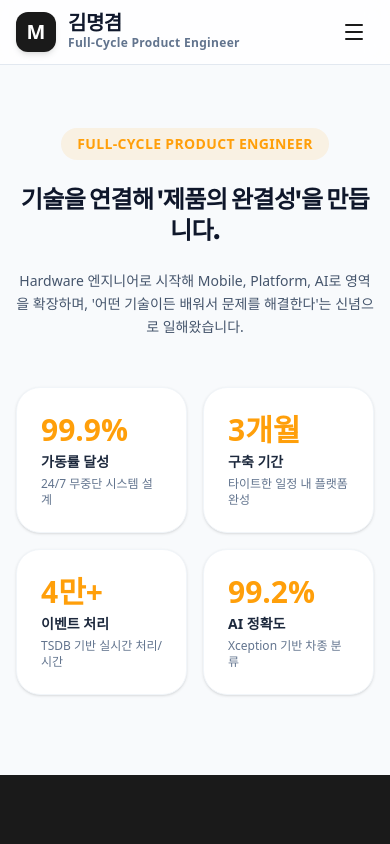
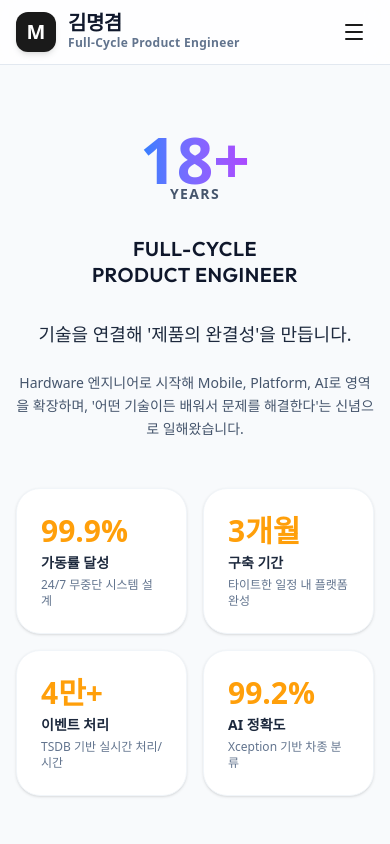
Before and after one commit to rlarua/me.portfolio, a React (Vite) app: page / in a window 390 px wide. Shown: the top 844 px of the page. Built offline with nearby package versions, Linux system fonts and the light colour scheme.

Commit message:
feat: animate hero section content and stats cards with framer-motion and update hero header structure

```diff
--- a/src/App.jsx
+++ b/src/App.jsx
@@ -482,37 +482,100 @@ const App = () => {
         <div className="max-w-7xl mx-auto">
           <div className="flex flex-col lg:flex-row items-center gap-12">
             <div className="flex-1 space-y-6 text-center lg:text-left">
-              <div className="inline-block px-4 py-1.5 bg-sunset-gold/10 text-sunset-gold rounded-full text-sm font-semibold tracking-wide uppercase">
-                {profile.title}
-              </div>
-              <h1 className="text-2xl sm:text-3xl md:text-5xl font-black text-slate-900 leading-[1.3] sm:leading-[1.1] tracking-tight">
-                {profile.motto}
-              </h1>
-              <p className="text-sm sm:text-base md:text-lg text-slate-600 max-w-2xl leading-relaxed">
+              {/* Hero Header: 18+ YEARS + Title */}
+              <motion.div
+                className="flex flex-col md:flex-row items-center md:items-center gap-8 md:gap-8 mb-8"
+                initial={{ opacity: 0, y: 20 }}
+                animate={{ opacity: 1, y: 0 }}
+                transition={{ duration: 0.6 }}
+              >
+                {/* Left: Experience Highlight */}
+                <motion.div
+                  className="experience-highlight flex-shrink-0 text-center md:text-left"
+                  initial={{ opacity: 0, scale: 0.8 }}
+                  animate={{ opacity: 1, scale: 1 }}
+                  transition={{ duration: 0.5, delay: 0.1 }}
+                >
+                  <div className="number text-[4rem] md:text-[5rem] font-bold leading-none bg-gradient-to-r from-blue-500 to-purple-500 bg-clip-text text-transparent">
+                    18+
+                  </div>
+                  <div className="label text-sm font-semibold tracking-[0.1em] text-slate-600 -mt-2 uppercase">
+                    YEARS
+                  </div>
+                </motion.div>
+
+                {/* Right: Title Block */}
+                <motion.div
+                  className="title-block text-center md:text-left"
+                  initial={{ opacity: 0, x: -20 }}
+                  animate={{ opacity: 1, x: 0 }}
+                  transition={{ duration: 0.5, delay: 0.3 }}
+                >
+                  <h1 className="text-xl md:text-2xl font-semibold leading-[1.3] tracking-wide text-slate-900 uppercase">
+                    FULL-CYCLE<br />PRODUCT ENGINEER
+                  </h1>
+                </motion.div>
+              </motion.div>
+
+              {/* Hero Description */}
+              <motion.p
+                className="hero-description text-lg md:text-xl font-medium text-slate-800 max-w-2xl"
+                initial={{ opacity: 0 }}
+                animate={{ opacity: 1 }}
+                transition={{ duration: 0.6, delay: 0.5 }}
+              >
+                기술을 연결해 '제품의 완결성'을 만듭니다.
+              </motion.p>
+
+              <motion.p
+                className="text-sm sm:text-base md:text-lg text-slate-600 max-w-2xl leading-relaxed"
+                initial={{ opacity: 0 }}
+                animate={{ opacity: 1 }}
+                transition={{ duration: 0.6, delay: 0.6 }}
+              >
                 {profile.description}
-              </p>
-              {/* <div className="flex flex-wrap justify-center lg:justify-start gap-4 pt-4">
+              </motion.p>
+
+              {/* <motion.div
+                className="flex flex-wrap justify-center lg:justify-start gap-4 pt-4"
+                initial={{ opacity: 0, y: 10 }}
+                animate={{ opacity: 1, y: 0 }}
+                transition={{ duration: 0.6, delay: 0.7 }}
+              >
                 <button className="px-8 py-3 bg-blue-600 text-white rounded-xl font-semibold hover:bg-blue-700 shadow-lg shadow-blue-200 transition-all flex items-center gap-2">
                   <Mail className="w-4 h-4" /> 연락하기
                 </button>
                 <button className="px-8 py-3 bg-white text-slate-700 border border-slate-200 rounded-xl font-semibold hover:bg-slate-50 transition-all flex items-center gap-2">
                    포트폴리오 PDF <ExternalLink className="w-4 h-4" />
                 </button>
-              </div> */}
+              </motion.div> */}
             </div>
-            <div className="flex-1 relative">
+
+            {/* Stats Cards */}
+            <motion.div
+              className="flex-1 relative"
+              initial={{ opacity: 0, scale: 0.95 }}
+              animate={{ opacity: 1, scale: 1 }}
+              transition={{ duration: 0.6, delay: 0.4 }}
+            >
               <div className="grid grid-cols-2 gap-4">
                 {stats.map((stat, idx) => (
-                  <div key={idx} className="bg-white p-6 rounded-3xl border border-slate-100 shadow-sm hover:shadow-md transition-shadow">
+                  <motion.div
+                    key={idx}
+                    className="bg-white p-6 rounded-3xl border border-slate-100 shadow-sm hover:shadow-md transition-shadow"
+                    initial={{ opacity: 0, y: 20 }}
+                    animate={{ opacity: 1, y: 0 }}
+                    transition={{ duration: 0.5, delay: 0.5 + idx * 0.1 }}
+                  >
                     <div className="text-3xl font-bold text-sunset-gold mb-1">{stat.value}</div>
                     <div className="text-sm font-bold text-slate-800 mb-1">{stat.label}</div>
                     <div className="text-xs text-slate-500">{stat.desc}</div>
-                  </div>
+                  </motion.div>
                 ))}
               </div>
               {/* Decorative background element */}
               <div className="absolute -z-10 top-1/2 left-1/2 -translate-x-1/2 -translate-y-1/2 w-64 h-64 bg-sunset-gold/10 blur-3xl opacity-50 rounded-full"></div>
-            </div>
+            </motion.div>
           </div>
         </div>
       </section>
```
